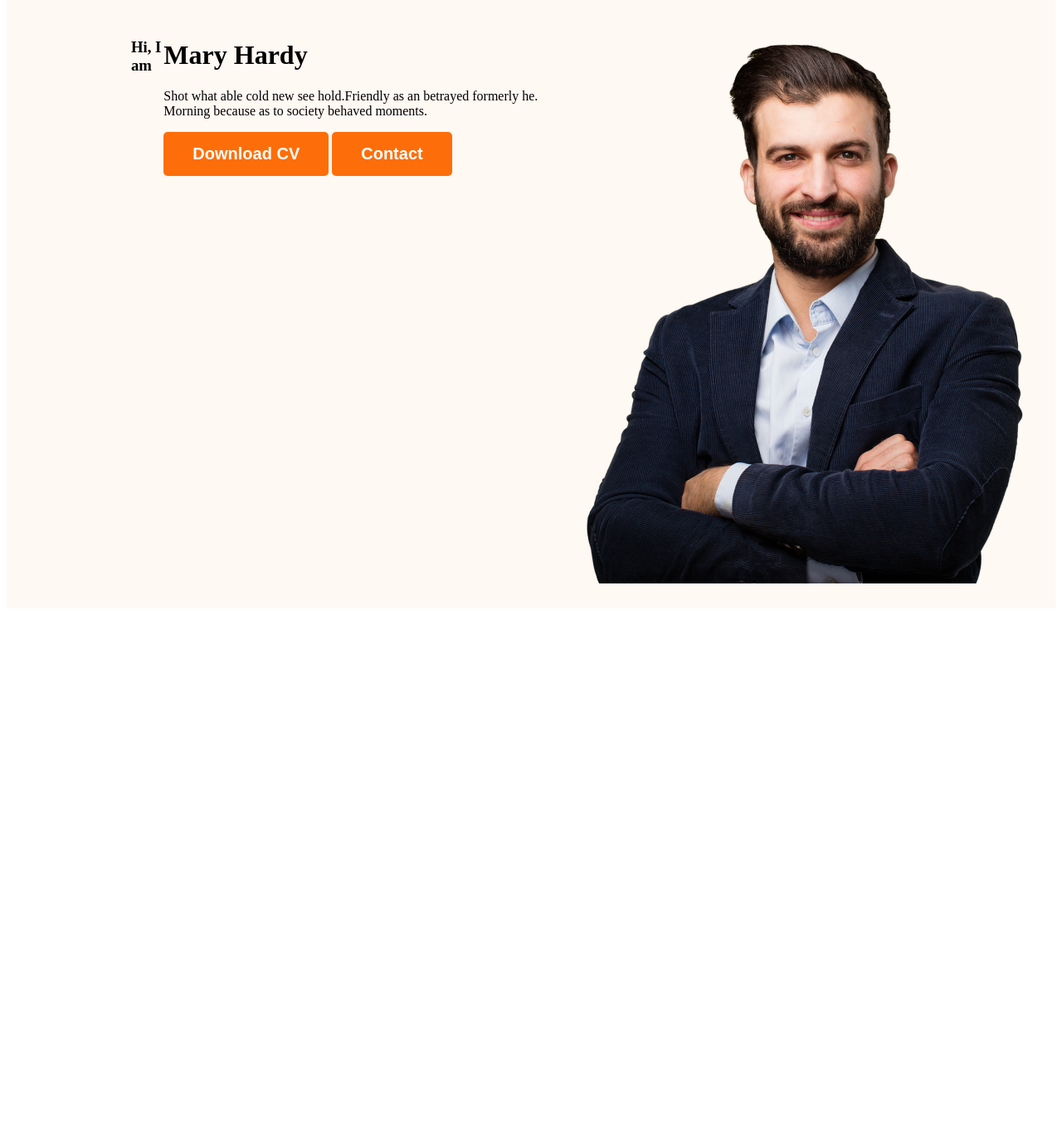
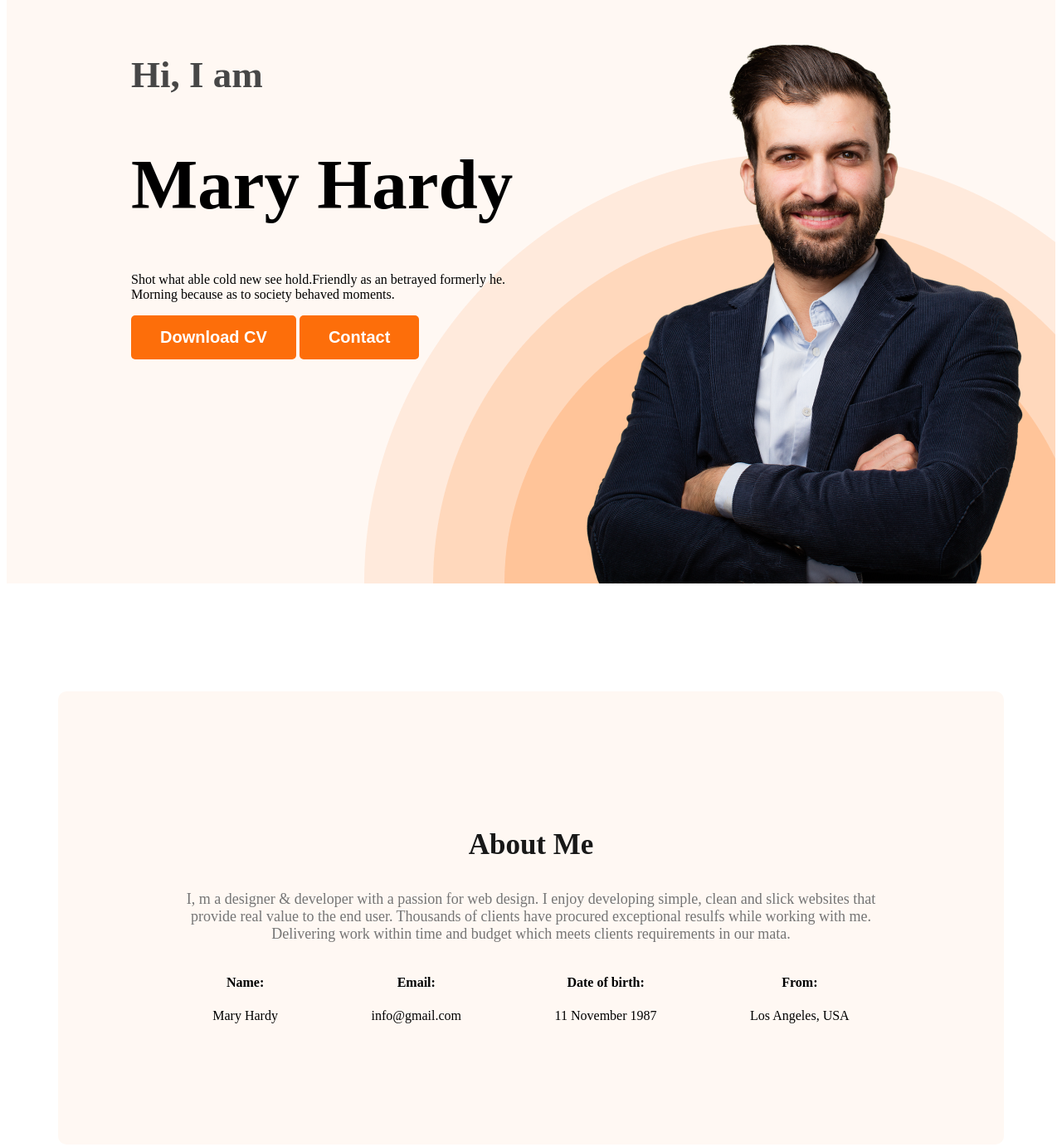
Before and after one commit to NurMohammad80/web-developer-portfolio, a plain HTML site: page index.html in a window 1280 px wide. Shown: the part 162-1544 px from the top of the page at 83% size. Before the commit the page ends 903 px from the top, so only its background shows below. Drawn offline with Linux system fonts and the light colour scheme.

Commit message:
added the about info

```diff
--- a/index.html
+++ b/index.html
@@ -19,16 +19,16 @@
             <ul>
                 <li><a href="">Portfolio</a></li>
                 <li><a href="">Blog</a></li>
-                <li><button class="btn-primary" >Hire Me</button></li>
+                <li><button class="btn-primary">Hire Me</button></li>
             </ul>
         </nav>
         <div class="banner">
-            <div class="banner-greeting">
-               <h3>Hi, I  am</h3>
-            </div>
-            <div class="banner-title">
-                <h1>Mary Hardy</h1>
-                <p>Shot what able cold new see hold.Friendly as an betrayed formerly he. Morning because as to society behaved moments.</p>
+            <div class="banner-content">
+                <h2 class="banner-greeting">Hi, I am</h2>
+
+                <h1 class="banner-title">Mary Hardy</h1>
+                <p class="banner-des">Shot what able cold new see hold.Friendly as an betrayed formerly he. Morning
+                    because as to society behaved moments.</p>
                 <button class="btn-primary">Download CV</button>
                 <button class="btn-primary">Contact</button>
             </div>
@@ -36,7 +36,44 @@
         </div>
     </header>
     <main>
+        <section class="about">
+            <h3 class="about-title">
+                About Me
+            </h3>
+            <p class="section-description">I, m a designer & developer with a passion for web design. I enjoy developing
+                simple, clean and slick websites that provide real value to the end user. Thousands of clients have
+                procured exceptional resulfs while working with me. Delivering work within time and budget which meets
+                clients requirements in our mata.</p>
 
+            <div class="about-info-container">
+                <!-- .about-info*4>h4.about-title+p.about-description -->
+                <div class="about-info">
+                    <h4 class="info-title">Name:</h4>
+                    <p class="info-description">
+                        Mary Hardy</p>
+                </div>
+                <div class="about-info">
+                    <h4 class="info-title">Email:</h4>
+                    <p class="infp-description">
+                        info@gmail.com</p>
+                </div>
+                <div class="about-info">
+                    <h4 class="info-title">Date of birth:</h4>
+                    <p class="info-description">
+                        11 November 1987</p>
+                </div>
+                <div class="about-info">
+                    <h4 class="info-title">From:</h4>
+                    <p class="info-description">
+                        Los Angeles, USA</p>
+                </div>
+
+
+
+            </div>
+
+
+        </section>
     </main>
     <footer>
 
--- a/styles/portfolio.css
+++ b/styles/portfolio.css
@@ -10,6 +10,20 @@ nav {
 
     margin: 0 200px;
 
+}
+
+.about-title {
+    color: #181818;
+    text-align: center;
+    font-size: 35px;
+    font-weight: 700;
+
+}
+
+.section-description {
+    color:#757575;
+    text-align: center;
+    font-size: 18px;
 }
 
 .nav-title {
@@ -55,15 +69,67 @@ nav a {
     text-decoration: none;
     color: #474747;
 }
+
 /* header related styles */
-.header{
+.header {
     background-color: #FFF8F3;
+    background-image: url(../images/header_bg.png);
+    background-repeat: no-repeat;
+    background-position: bottom right;
 }
-.banner{
-    padding: 30px 30px 30px 150px;
+
+.banner {
+    padding: 30px 30px 0px 150px;
 
     display: flex;
+    justify-content: space-between;
 }
-,.banner.banner-img{
+
+.banner-content {
+    max-width: 500px;
+}
+
+,
+.banner.banner-img {
     width: 300px;
 }
+
+.banner-greeting {
+    font-size: 45px;
+    color: #474747;
+    margin-bottom: 0;
+}
+
+.banner-title {
+    font-size: 85px;
+    font-weight: 700;
+    /* margin-top: 5px; */
+
+
+}
+
+.banner-dis {
+    margin-top: 20px;
+    margin-bottom: 30px;
+}
+
+/* main section styles */
+
+main{
+    max-width: 1140px;
+    margin: 0px auto;
+}
+/* about section styles */
+.about {
+    padding: 130px;
+    border-radius: 10px;
+    background: #FFF8F3;
+    margin: 130px 0;
+}
+.about-info-container{
+    display: flex;
+    justify-content: space-around;
+}
+.about-info{
+    text-align: center;
+}
```
